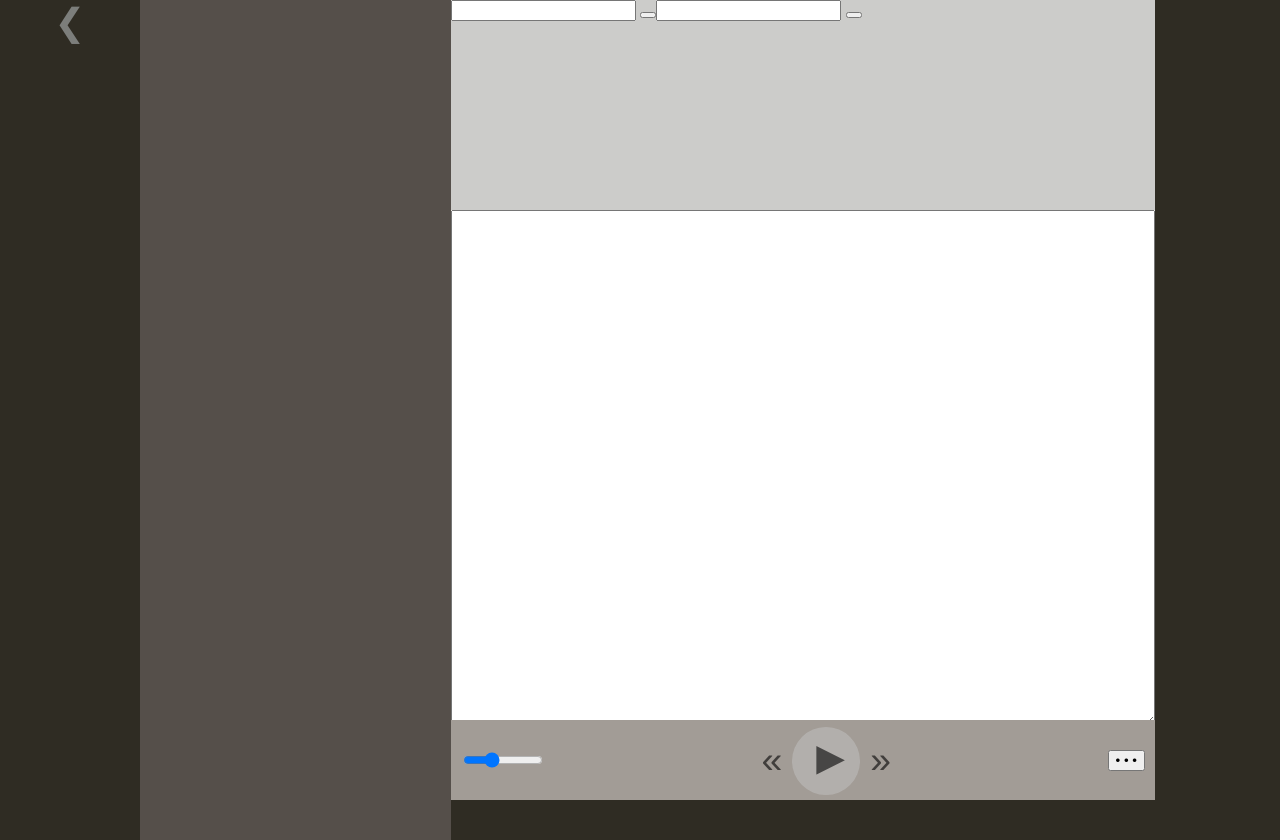
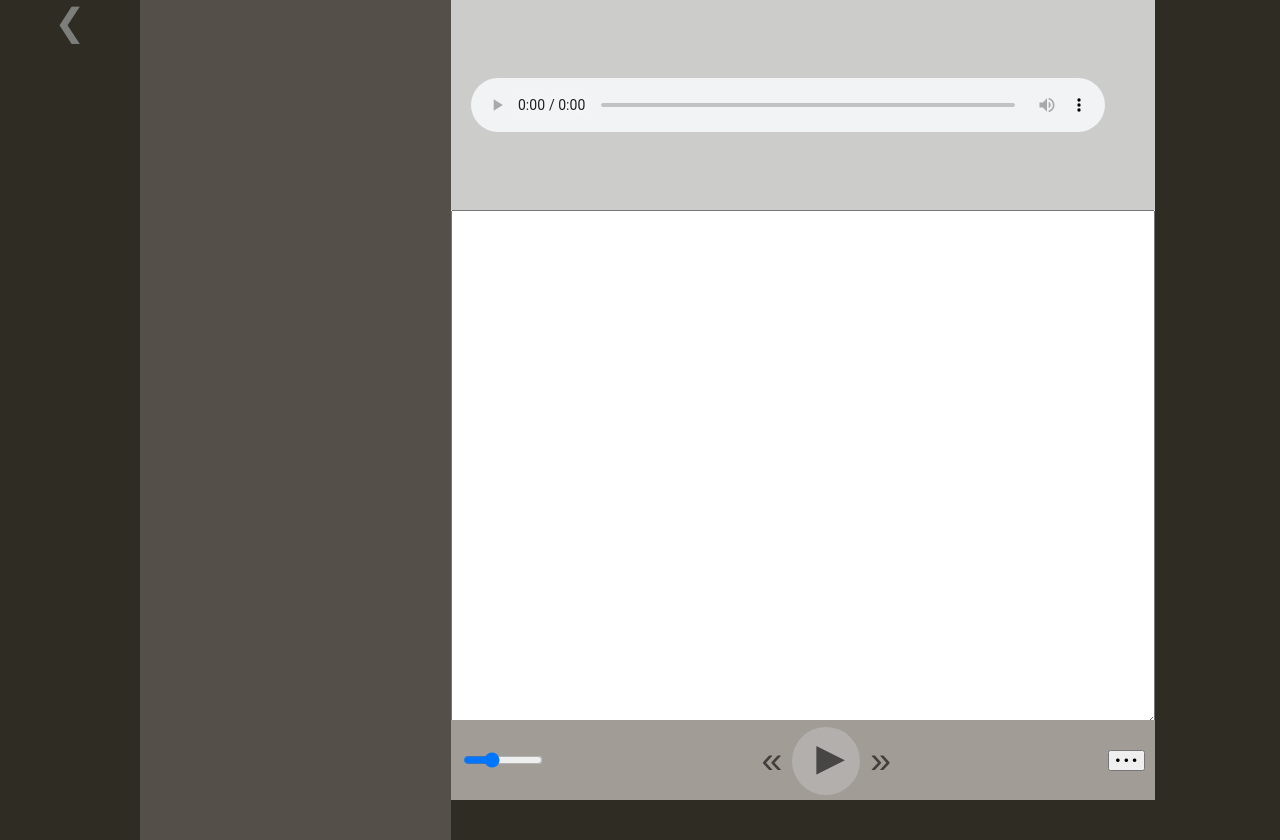
Before and after one commit to sillsdev/Transcribe, a React (Create React App) app in the folder src/portable/ReactUi/react/: page /main in a window 1280 px wide. Built offline with nearby package versions, Linux system fonts and the light colour scheme.

Commit message:
Insert default audio control to play selected audio file.

```diff
--- a/src/portable/ReactUi/react/@types.d.ts
+++ b/src/portable/ReactUi/react/@types.d.ts
@@ -1,2 +1,3 @@
 declare module 'react-avatar';
 declare module 'react-bootstrap';
+declare module 'react-audio-player';
--- a/src/portable/ReactUi/react/package.json
+++ b/src/portable/ReactUi/react/package.json
@@ -6,10 +6,12 @@
     "axios": "^0.18.0",
     "prop-types": "^15.6.2",
     "react": "^16.4.1",
+    "react-audio-player": "^0.10.0",
     "react-avatar": "^3.0.2",
     "react-bootstrap": "^0.32.1",
     "react-dom": "^16.4.1",
     "react-fontawesome": "^1.6.1",
+    "react-player": "^1.6.4",
     "react-redux": "^5.0.7",
     "react-router-dom": "^4.3.1",
     "react-scripts-ts": "2.16.0",
--- a/src/portable/ReactUi/react/src/components/ProgressPane.css
+++ b/src/portable/ReactUi/react/src/components/ProgressPane.css
@@ -1,4 +1,11 @@
 .ProgressPane {
     background-color: #CCCCCA;
     height: 210px;
+    display:flex;
 }
+
+.ProgressPane * {
+    width: 90%;
+    align-self: center;
+    margin: 20px;
+}
--- a/src/portable/ReactUi/react/src/components/ProgressPane.tsx
+++ b/src/portable/ReactUi/react/src/components/ProgressPane.tsx
@@ -1,45 +1,26 @@
 import * as React from 'react';
+import ReactAudioPlayer from 'react-audio-player';
 import { connect } from 'react-redux';
-import { bindActionCreators } from 'redux';
 import './ProgressPane.css';
 
-const actions = {
-    updateAge: ():boolean => true,
-    updateName: ():boolean => true,
-};
-
-interface IProps extends IStateProps, IDispatchProps {
-};
+interface IProps {
+    selectedTask: string;
+}
 
 class ProgressPane extends React.Component<IProps, object> {
     public render() {
-        const { name, age, updateName, updateAge} = this.props;
+        const { selectedTask } = this.props;
+        const audioFile = '/api/audio/' + selectedTask + '.mp3'
         return (
             <div className="ProgressPane">
-                <input value={name} /> <button onClick={updateName} />
-                <input value={age} /> <button onClick={updateAge} />
+                <ReactAudioPlayer src={audioFile} controls={true} />
             </div>
             )
     }
 };
 
-interface IStateProps {
-    age?: number;
-    name?: string;
-};
+const mapStateToProps = (state: any) => ({
+    selectedTask: state.tasks.selectedTask,
+  });
 
-const mapStateToProps = (state: any): IStateProps => ({
-});
-
-interface IDispatchProps {
-    updateAge: typeof actions.updateAge;
-    updateName: typeof actions.updateName;
-};
-
-const mapDispatchToProps = (dispatch: any): IDispatchProps => ({
-    ...bindActionCreators({
-        ...actions,
-    }, dispatch),
-});
-
-export default connect(mapStateToProps, mapDispatchToProps)(ProgressPane);
+  export default connect(mapStateToProps)(ProgressPane);
```
Also changed, not shown: 1 other file (tests, documents, lock files or other folders).
